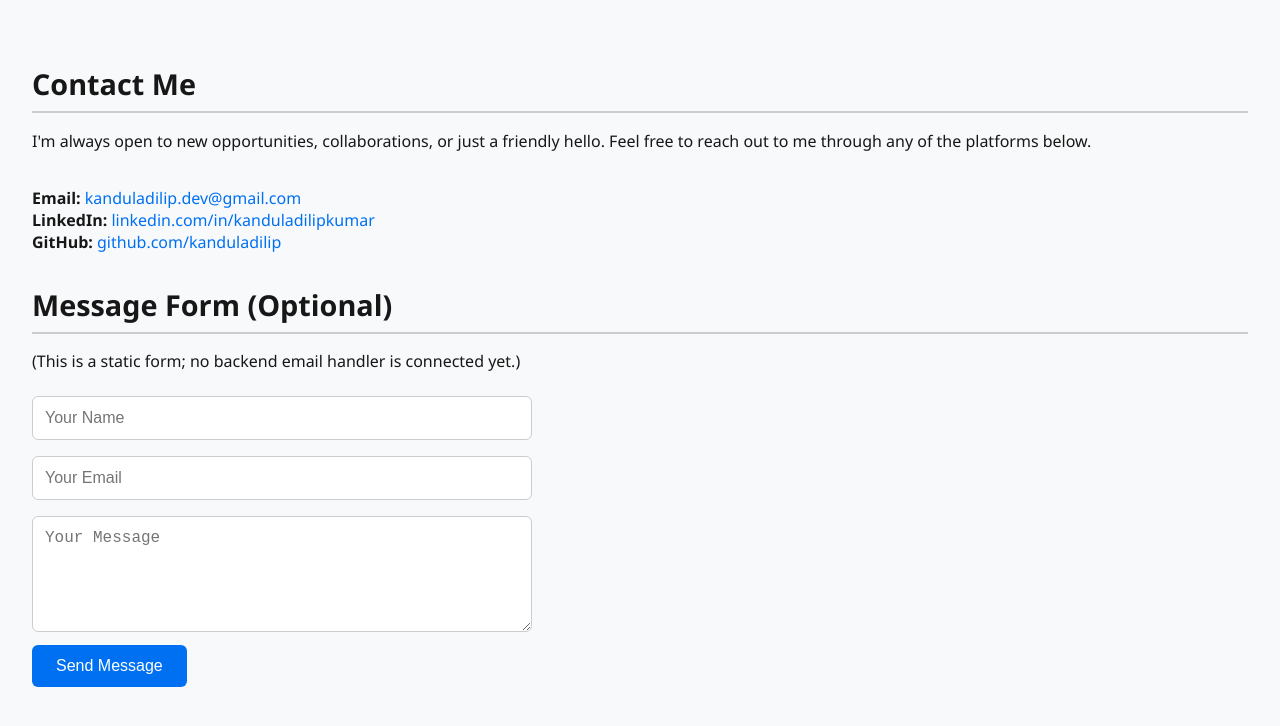
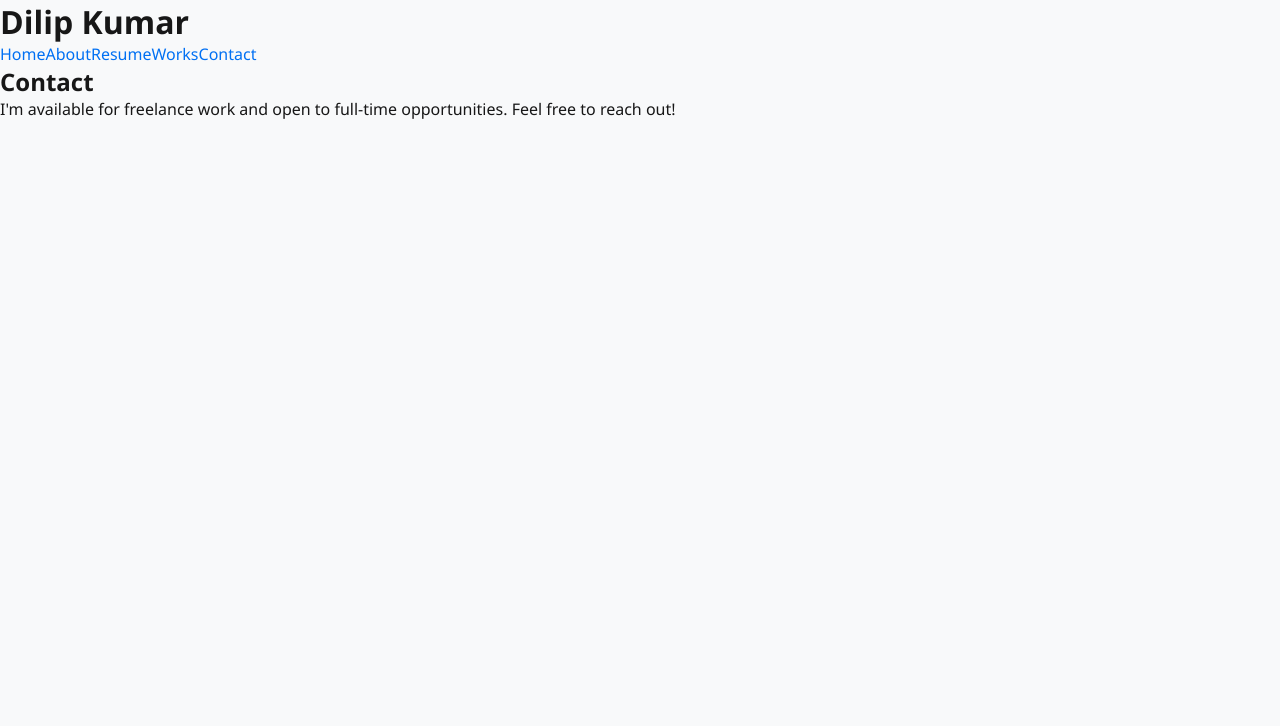
Before and after one commit to DilipKumarKandula/kanduladilipkumar, a Next.js app: page /contact in a window 1280 px wide. Shown: the top 726 px of the page. Built offline with nearby package versions, Linux system fonts and the light colour scheme.

Commit message:
Fix apostrophe escaping in contact.js

```diff
--- a/src/pages/contact.js
+++ b/src/pages/contact.js
@@ -1,56 +1,15 @@
-import Head from 'next/head';
-import SectionTitle from '../components/SectionTitle';
+import Header from '../components/Header';
 
 export default function Contact() {
   return (
     <>
-      <Head>
-        <title>Contact | Kandula Dilip Kumar</title>
-      </Head>
-
-      <main style={{ padding: '2rem' }}>
-        <SectionTitle title="Contact Me" />
-
-        <p style={{ lineHeight: '1.6' }}>
-          I'm always open to new opportunities, collaborations, or just a friendly hello.
-          Feel free to reach out to me through any of the platforms below.
+      <Header />
+      <main className="container mx-auto p-8">
+        <h2 className="text-2xl font-bold mb-4">Contact</h2>
+        <p className="text-lg text-gray-700">
+          I&apos;m available for freelance work and open to full-time opportunities. Feel free to reach out!
         </p>
-
-        <div style={{ marginTop: '2rem' }}>
-          <p><strong>Email:</strong> <a href="mailto:kanduladilip.dev@gmail.com">kanduladilip.dev@gmail.com</a></p>
-          <p><strong>LinkedIn:</strong> <a href="https://www.linkedin.com/in/kanduladilipkumar" target="_blank">linkedin.com/in/kanduladilipkumar</a></p>
-          <p><strong>GitHub:</strong> <a href="https://github.com/kanduladilip" target="_blank">github.com/kanduladilip</a></p>
-        </div>
-
-        <SectionTitle title="Message Form (Optional)" />
-        <p>(This is a static form; no backend email handler is connected yet.)</p>
-
-        <form style={{ marginTop: '1rem', maxWidth: '500px' }}>
-          <input type="text" placeholder="Your Name" required style={inputStyle} />
-          <input type="email" placeholder="Your Email" required style={inputStyle} />
-          <textarea placeholder="Your Message" required rows="5" style={inputStyle}></textarea>
-          <button type="submit" style={buttonStyle}>Send Message</button>
-        </form>
       </main>
     </>
   );
 }
-
-const inputStyle = {
-  width: '100%',
-  padding: '0.75rem',
-  margin: '0.5rem 0',
-  border: '1px solid #ccc',
-  borderRadius: '6px',
-  fontSize: '1rem',
-};
-
-const buttonStyle = {
-  backgroundColor: '#0070f3',
-  color: '#fff',
-  padding: '0.75rem 1.5rem',
-  border: 'none',
-  borderRadius: '6px',
-  cursor: 'pointer',
-  fontSize: '1rem',
-};
```
